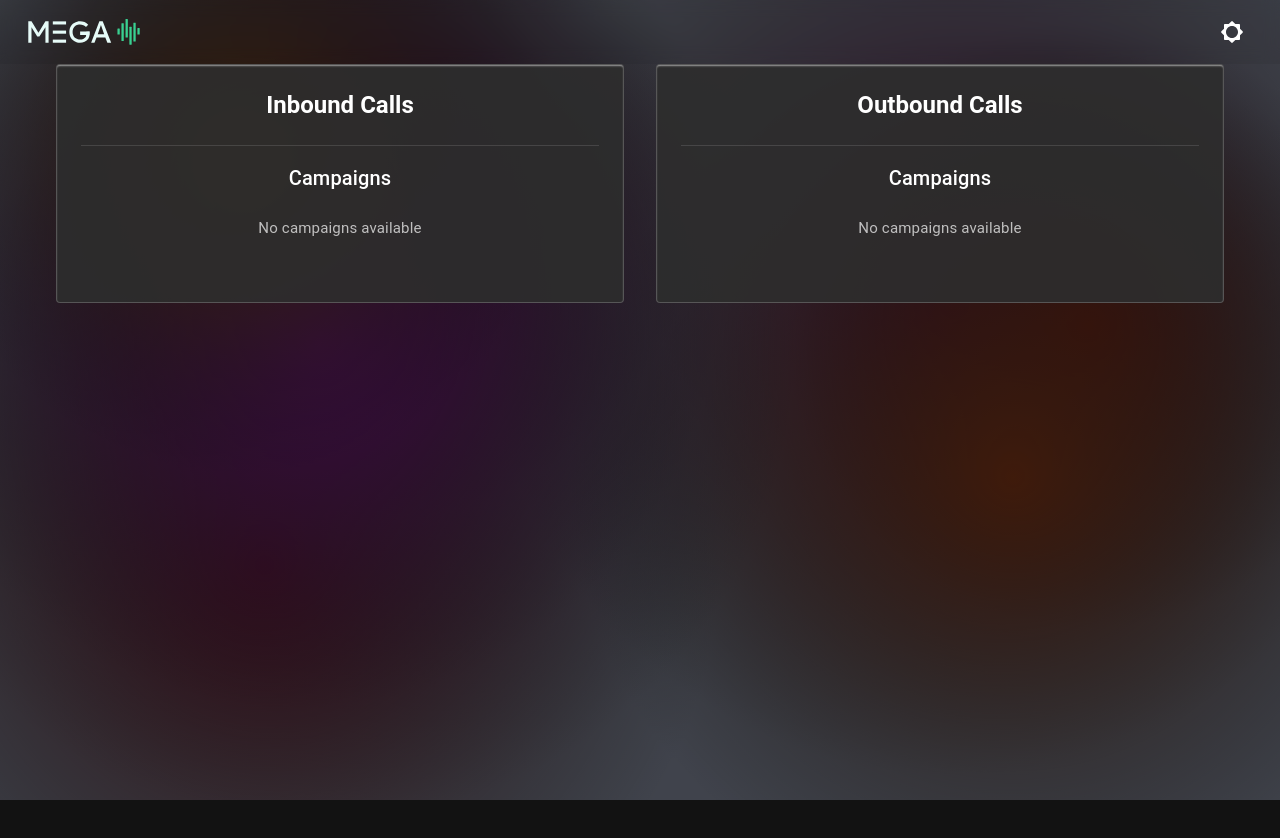
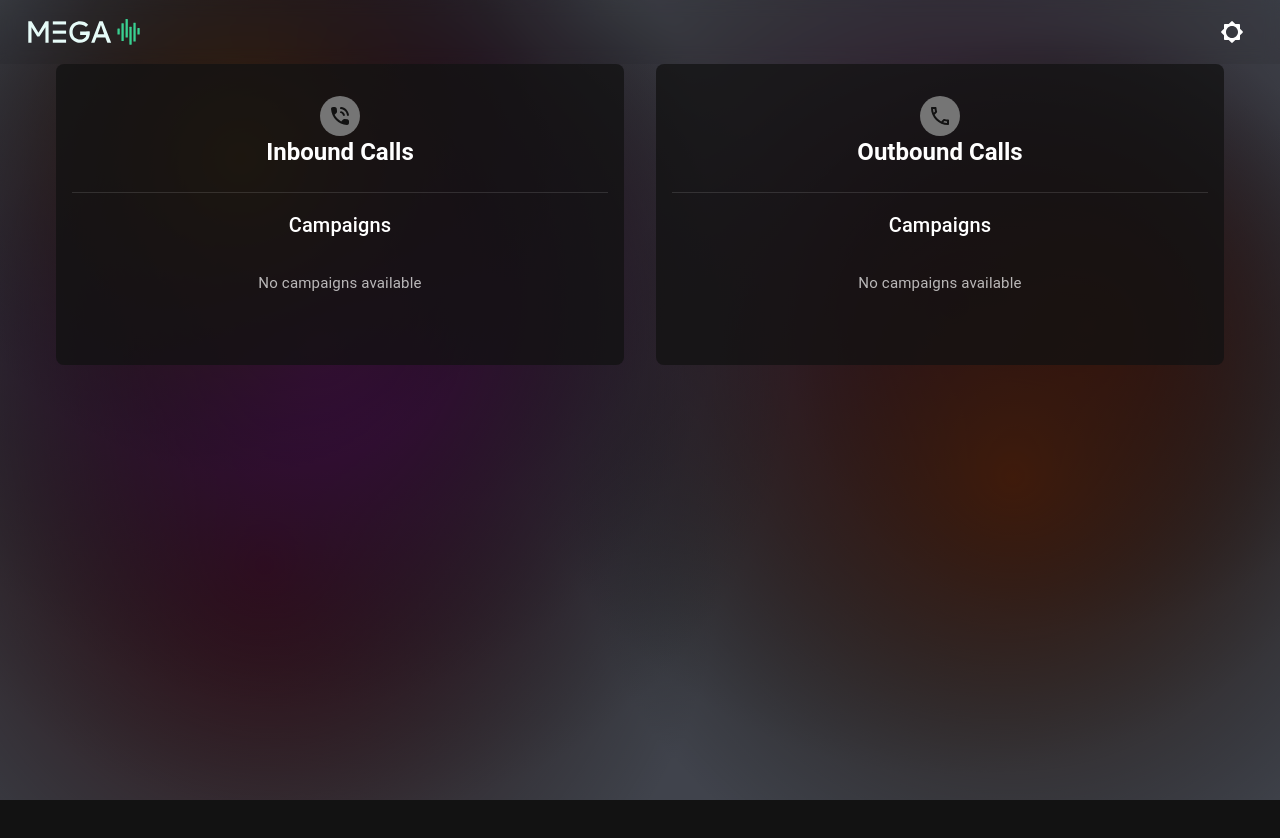
Before and after one commit to Alifarmandkn/demo-calling, a React (Vite) app: page / in a window 1280 px wide. Shown: the top 838 px of the page. Built offline with nearby package versions, Linux system fonts and the light colour scheme.

Commit message:
chore: Adjustments on the campaign and contact section

```diff
--- a/src/components/calls/CallSection.tsx
+++ b/src/components/calls/CallSection.tsx
@@ -6,8 +6,10 @@ import {
   Button,
   CircularProgress,
   Divider,
+  Avatar,
+  Collapse,
 } from '@mui/material';
-import { Phone } from '@mui/icons-material';
+import { Phone, PhoneInTalkRounded, PhoneOutlined } from '@mui/icons-material';
 import { Campaign } from '../../entities/Campaign';
 import { Contact } from '../../entities/Contact';
 import { CampaignList } from './CampaignList';
@@ -17,10 +19,15 @@ import { CampaignService } from '../../services/campaignService';
 import { ContactService } from '../../services/contactService';
 import { CallService } from '../../services/callService';
 import { useCountries, CountryOption } from '../../hooks/useCountries';
+import { hexToRGBA } from '../../utils/colorUtils';
+import { useThemeContext } from '../../theme/theme';
 
 interface CallSectionProps {
   direction: 'Inbound' | 'Outbound';
   title: string;
+  selectedCampaignId: number | null;
+  selectedCampaignDirection: 'Inbound' | 'Outbound' | null;
+  onCampaignSelect: (campaign: Campaign | null) => void;
 }
 
 /**
@@ -28,9 +35,20 @@ interface CallSectionProps {
  * Manages the complete call flow for a direction (Inbound or Outbound)
  * Single Responsibility: Orchestrate campaign selection, contact selection, and call initiation
  */
-export function CallSection({ direction, title }: CallSectionProps) {
+export function CallSection({
+  direction,
+  title,
+  selectedCampaignId,
+  selectedCampaignDirection,
+  onCampaignSelect,
+}: CallSectionProps) {
   const [campaigns, setCampaigns] = useState<Campaign[]>([]);
-  const [selectedCampaign, setSelectedCampaign] = useState<Campaign | null>(null);
+
+  // Determine if this section's campaign is selected
+  const selectedCampaign =
+    selectedCampaignId && selectedCampaignDirection === direction
+      ? campaigns.find((c) => c.Id === selectedCampaignId) || null
+      : null;
   const [contacts, setContacts] = useState<Contact[]>([]);
   const [selectedContact, setSelectedContact] = useState<Contact | null>(null);
   const [loadingCampaigns, setLoadingCampaigns] = useState(false);
@@ -41,6 +59,7 @@ export function CallSection({ direction, title }: CallSectionProps) {
   const { countryOptions, formatPhoneNumber } = useCountries();
   const [selectedCountry, setSelectedCountry] = useState<CountryOption | null>(null);
   const [phoneNumber, setPhoneNumber] = useState('');
+  const { theme } = useThemeContext();
 
   // Load campaigns on mount
   useEffect(() => {
@@ -96,10 +115,19 @@ export function CallSection({ direction, title }: CallSectionProps) {
   }, [countryOptions, selectedCountry]);
 
   const handleSelectCampaign = (campaign: Campaign) => {
-    setSelectedCampaign(campaign);
-    setSelectedContact(null);
-    setPhoneNumber('');
-    setPhoneError('');
+    // If clicking the same campaign, deselect it
+    if (selectedCampaign?.Id === campaign.Id) {
+      onCampaignSelect(null);
+      setSelectedContact(null);
+      setPhoneNumber('');
+      setPhoneError('');
+    } else {
+      // Select the new campaign (this will automatically deselect the other side)
+      onCampaignSelect(campaign);
+      setSelectedContact(null);
+      setPhoneNumber('');
+      setPhoneError('');
+    }
   };
 
   const handleSelectContact = (contact: Contact) => {
@@ -168,16 +196,31 @@ export function CallSection({ direction, title }: CallSectionProps) {
   };
 
   return (
-    <Paper elevation={3} sx={{ p: 3, height: '100%', display: 'flex', flexDirection: 'column' }}>
+    <Box
+      sx={{
+        py: 4,
+        px: 2,
+        height: 'auto',
+        display: 'flex',
+        flexDirection: 'column',
+        justifyContent: 'start',
+        alignItems: 'center',
+        borderRadius: 2,
+        backgroundColor: hexToRGBA(theme.palette.background.default, 0.75),
+      }}
+    >
+      <Avatar sx={{ width: 40, height: 40 }}>
+        {direction === 'Inbound' ? <PhoneInTalkRounded /> : <PhoneOutlined />}
+      </Avatar>
       <Typography variant="h5" component="h2" gutterBottom sx={{ fontWeight: 600 }}>
         {title}
       </Typography>
 
-      <Divider sx={{ my: 2 }} />
+      <Divider sx={{ my: 2, width: '100%' }} />
 
       {/* Campaign Selection */}
-      <Box sx={{ mb: 3 }}>
-        <Typography variant="h6" sx={{ mb: 1, fontWeight: 500 }}>
+      <Box sx={{ mb: 3, width: '100%' }}>
+        <Typography variant="h6" sx={{ mb: 2 }}>
           Campaigns
         </Typography>
         <CampaignList
@@ -189,9 +232,9 @@ export function CallSection({ direction, title }: CallSectionProps) {
       </Box>
 
       {/* Contact Selection */}
-      {selectedCampaign && (
-        <Box sx={{ mb: 3 }}>
-          <Typography variant="h6" sx={{ mb: 1, fontWeight: 500 }}>
+      <Collapse in={!!selectedCampaign} timeout={400} sx={{ width: '100%' }}>
+        <Box sx={{ mb: 2, width: '100%' }}>
+          <Typography variant="h6" sx={{ mb: 2 }}>
             Contacts
           </Typography>
           <ContactList
@@ -201,11 +244,11 @@ export function CallSection({ direction, title }: CallSectionProps) {
             loading={loadingContacts}
           />
         </Box>
-      )}
+      </Collapse>
 
       {/* Phone Number Input and Call Button */}
-      {selectedContact && (
-        <Box sx={{ mt: 'auto', pt: 2 }}>
+      <Collapse in={!!selectedContact} timeout={400} sx={{ width: '100%' }}>
+        <Box sx={{ mt: 'auto', pt: 2, width: '100%' }}>
           <PhoneNumberInput
             selectedCountry={selectedCountry}
             phoneNumber={phoneNumber}
@@ -228,7 +271,7 @@ export function CallSection({ direction, title }: CallSectionProps) {
             </Button>
           </Box>
         </Box>
-      )}
-    </Paper>
+      </Collapse>
+    </Box>
   );
 }
--- a/src/hooks/useCountries.ts
+++ b/src/hooks/useCountries.ts
@@ -33,7 +33,7 @@ export function useCountries() {
         name: country.Name,
         phoneExtension: country.PhoneExtension,
         language: country.Language,
-        label: `${country.Name} (+${country.PhoneExtension})`,
+        label: `+${country.PhoneExtension} ${country.Name}`,
       }));
 
       setCountries(options);
--- a/src/pages/CallPage.tsx
+++ b/src/pages/CallPage.tsx
@@ -1,5 +1,7 @@
+import { useState } from 'react';
 import { Container, Grid, Box } from '@mui/material';
 import { CallSection } from '../components/calls/CallSection';
+import { Campaign } from '../entities/Campaign';
 
 /**
  * CallPage Component
@@ -7,14 +9,40 @@ import { CallSection } from '../components/calls/CallSection';
  * Single Responsibility: Layout and orchestration of call sections
  */
 export function CallPage() {
+  // Track which campaign is selected across both sections
+  const [selectedCampaignId, setSelectedCampaignId] = useState<number | null>(null);
+  const [selectedCampaignDirection, setSelectedCampaignDirection] = useState<'Inbound' | 'Outbound' | null>(null);
+
+  const handleCampaignSelect = (campaign: Campaign | null, direction: 'Inbound' | 'Outbound') => {
+    if (campaign) {
+      setSelectedCampaignId(campaign.Id);
+      setSelectedCampaignDirection(direction);
+    } else {
+      setSelectedCampaignId(null);
+      setSelectedCampaignDirection(null);
+    }
+  };
+
   return (
     <Container maxWidth="xl" sx={{ mt: 4, mb: 4 }}>
-      <Grid container spacing={4}>
+      <Grid container spacing={4} alignItems="flex-start">
         <Grid item xs={12} md={6}>
-          <CallSection direction="Inbound" title="Inbound Calls" />
+          <CallSection
+            direction="Inbound"
+            title="Inbound Calls"
+            selectedCampaignId={selectedCampaignId}
+            selectedCampaignDirection={selectedCampaignDirection}
+            onCampaignSelect={(campaign) => handleCampaignSelect(campaign, 'Inbound')}
+          />
         </Grid>
         <Grid item xs={12} md={6}>
-          <CallSection direction="Outbound" title="Outbound Calls" />
+          <CallSection
+            direction="Outbound"
+            title="Outbound Calls"
+            selectedCampaignId={selectedCampaignId}
+            selectedCampaignDirection={selectedCampaignDirection}
+            onCampaignSelect={(campaign) => handleCampaignSelect(campaign, 'Outbound')}
+          />
         </Grid>
       </Grid>
     </Container>
```
